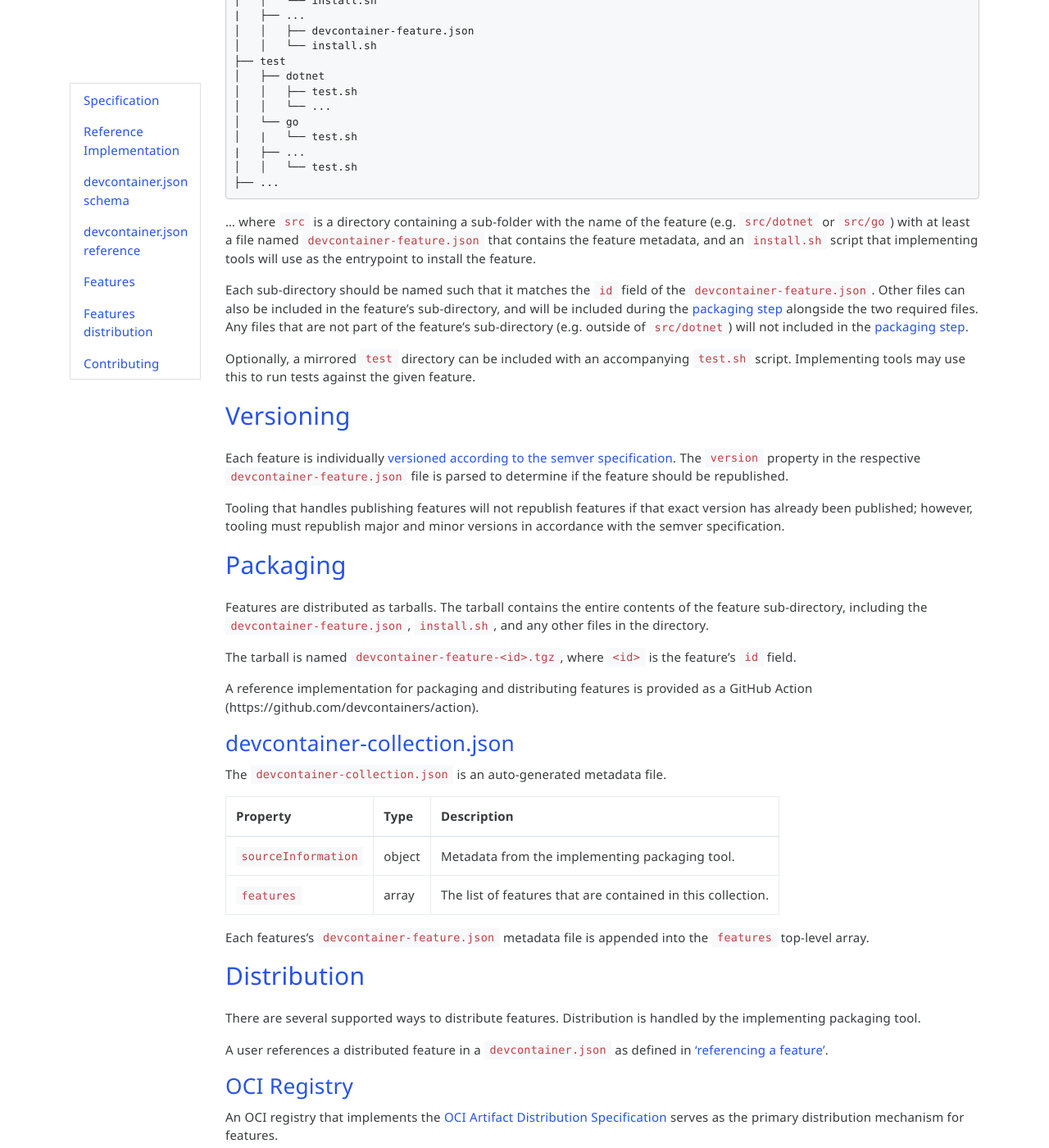
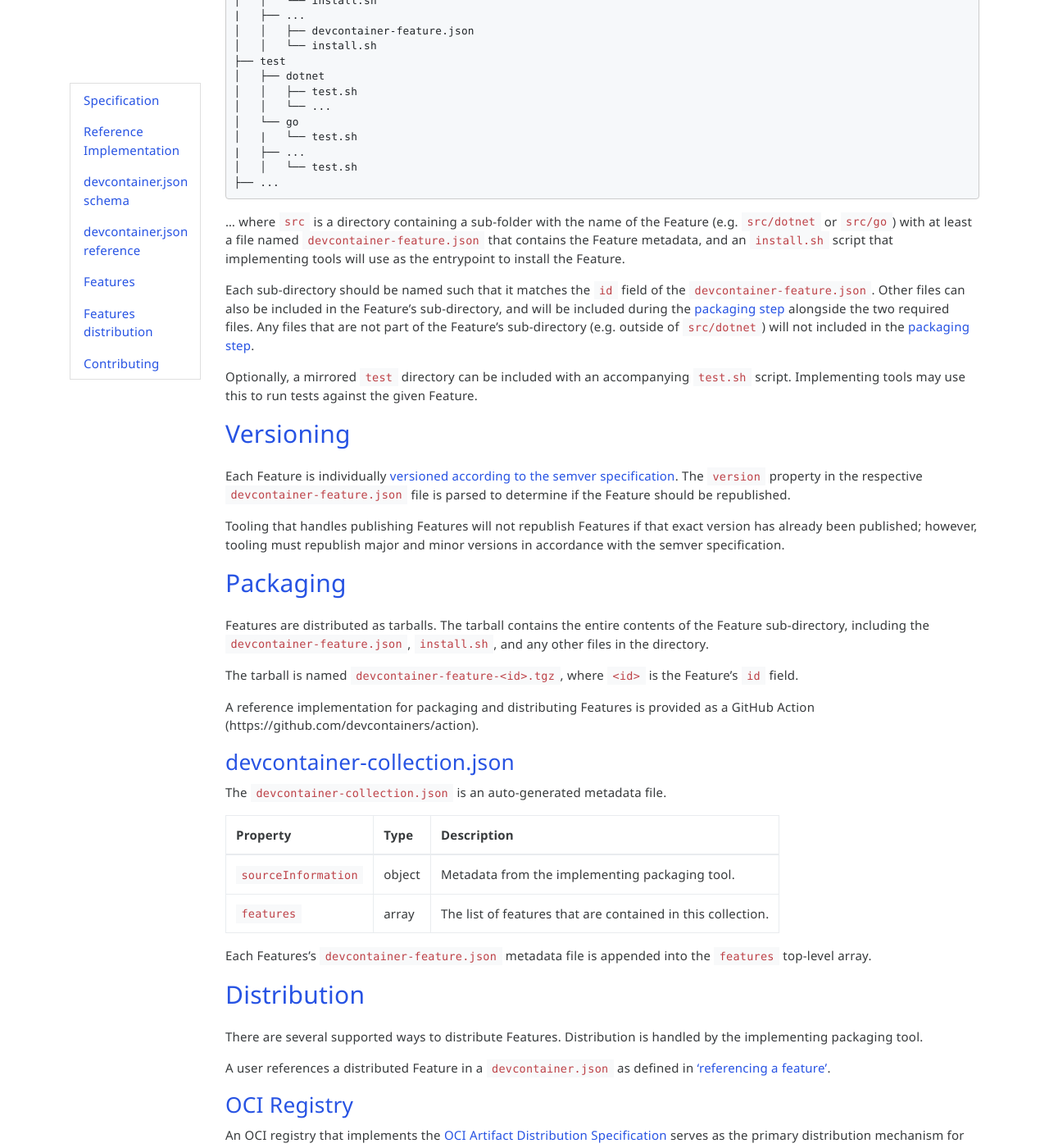
Before and after one commit to devcontainers/devcontainers.github.io, a Jekyll site: the page built from _implementors/features-distribution.md, in a window 1280 px wide and 1400 px high, scrolled down 1000 px. Shown: the whole window at 82% size. Built offline with Jekyll 4.4.1, drawn with Linux system fonts in a browser that asks for light colours; nearby versions of some CDN libraries; comment, search, counter and statistics services are not loaded; some of the changed text lies outside the part shown.

Commit message:
Update features-distribution.md

````diff
--- a/_implementors/features-distribution.md
+++ b/_implementors/features-distribution.md
@@ -23,7 +23,7 @@ Goals include:
 
 Features source code is stored in a git repository.
 
-For ease of authorship and maintenance, [1..n] features can share a single git repository. This set of features is referred to as a "collection," and will share the same [`devcontainer-collection.json`](#devcontainer-collection.json) file and "namespace" (eg. `<owner>/<repo>`).
+For ease of authorship and maintenance, [1..n] features can share a single git repository. This set of Features is referred to as a "collection," and will share the same [`devcontainer-collection.json`](#devcontainer-collection.json) file and "namespace" (eg. `<owner>/<repo>`).
 
 Source code for the set follows the example file structure below:
 
@@ -53,25 +53,25 @@ Source code for the set follows the example file structure below:
 ├── ...
 ```
 
-... where `src` is a directory containing a sub-folder with the name of the feature (e.g. `src/dotnet` or `src/go`) with at least a file named `devcontainer-feature.json` that contains the feature metadata, and an `install.sh` script that implementing tools will use as the entrypoint to install the feature.
+... where `src` is a directory containing a sub-folder with the name of the Feature (e.g. `src/dotnet` or `src/go`) with at least a file named `devcontainer-feature.json` that contains the Feature metadata, and an `install.sh` script that implementing tools will use as the entrypoint to install the Feature.
 
-Each sub-directory should be named such that it matches the `id` field of the `devcontainer-feature.json`.  Other files can also be included in the feature's sub-directory, and will be included during the [packaging step](#packaging) alongside the two required files.  Any files that are not part of the feature's sub-directory (e.g. outside of `src/dotnet`) will not included in the [packaging step](#packaging).
+Each sub-directory should be named such that it matches the `id` field of the `devcontainer-feature.json`.  Other files can also be included in the Feature's sub-directory, and will be included during the [packaging step](#packaging) alongside the two required files.  Any files that are not part of the Feature's sub-directory (e.g. outside of `src/dotnet`) will not included in the [packaging step](#packaging).
 
-Optionally, a mirrored `test` directory can be included with an accompanying `test.sh` script.  Implementing tools may use this to run tests against the given feature.
+Optionally, a mirrored `test` directory can be included with an accompanying `test.sh` script.  Implementing tools may use this to run tests against the given Feature.
 
 ## <a href="#versioning" name="versioning" class="anchor"> Versioning </a>
 
-Each feature is individually [versioned according to the semver specification](https://semver.org/).  The `version` property in the respective `devcontainer-feature.json` file is parsed to determine if the feature should be republished.
+Each Feature is individually [versioned according to the semver specification](https://semver.org/).  The `version` property in the respective `devcontainer-feature.json` file is parsed to determine if the Feature should be republished.
 
-Tooling that handles publishing features will not republish features if that exact version has already been published; however, tooling must republish major and minor versions in accordance with the semver specification.
+Tooling that handles publishing Features will not republish Features if that exact version has already been published; however, tooling must republish major and minor versions in accordance with the semver specification.
 
 ## <a href="#packaging" name="packaging" class="anchor"> Packaging </a>
 
-Features are distributed as tarballs.  The tarball contains the entire contents of the feature sub-directory, including the `devcontainer-feature.json`, `install.sh`, and any other files in the directory.
+Features are distributed as tarballs. The tarball contains the entire contents of the Feature sub-directory, including the `devcontainer-feature.json`, `install.sh`, and any other files in the directory.
 
-The tarball is named `devcontainer-feature-<id>.tgz`, where `<id>` is the feature's `id` field.
+The tarball is named `devcontainer-feature-<id>.tgz`, where `<id>` is the Feature's `id` field.
 
-A reference implementation for packaging and distributing features is provided as a GitHub Action (https://github.com/devcontainers/action).
+A reference implementation for packaging and distributing Features is provided as a GitHub Action (https://github.com/devcontainers/action).
 
 ### <a href="#devcontainer-collection-json" name="devcontainer-collection-json" class="anchor"> devcontainer-collection.json </a>
 
@@ -83,25 +83,25 @@ The `devcontainer-collection.json` is an auto-generated metadata file.
 | `features` | array | The list of features that are contained in this collection.|
 {: .table .table-bordered .table-responsive}
 
-Each features's `devcontainer-feature.json` metadata file is appended into the `features` top-level array.
+Each Features's `devcontainer-feature.json` metadata file is appended into the `features` top-level array.
 
 ## <a href="#distribution" name="distribution" class="anchor"> Distribution </a>
 
-There are several supported ways to distribute features.  Distribution is handled by the implementing packaging tool.
+There are several supported ways to distribute Features.  Distribution is handled by the implementing packaging tool.
 
-A user references a distributed feature in a `devcontainer.json` as defined in ['referencing a feature'](../features#referencing-a-feature).
+A user references a distributed Feature in a `devcontainer.json` as defined in ['referencing a feature'](../features#referencing-a-feature).
 
 ### <a href="#oci-registry" name="oci-registry" class="anchor"> OCI Registry </a>
 
-An OCI registry that implements the [OCI Artifact Distribution Specification](https://github.com/opencontainers/distribution-spec) serves as the primary distribution mechanism for features.
+An OCI registry that implements the [OCI Artifact Distribution Specification](https://github.com/opencontainers/distribution-spec) serves as the primary distribution mechanism for Features.
 
-Each packaged feature is pushed to the registry following the naming convention `<registry>/<namespace>/<id>[:version]`, where version is the major, minor, and patch version of the feature, according to the semver specification.
+Each packaged Feature is pushed to the registry following the naming convention `<registry>/<namespace>/<id>[:version]`, where version is the major, minor, and patch version of the Feature, according to the semver specification.
 
-> **Note:** The `namespace` is a unique indentifier for the collection of features.  There are no strict rules for the `namespace`; however, one pattern is to set `namespace` equal to source repository's `<owner>/<repo>`.
+> **Note:** The `namespace` is a unique indentifier for the collection of Features.  There are no strict rules for the `namespace`; however, one pattern is to set `namespace` equal to source repository's `<owner>/<repo>`.
 
 A custom media type `application/vnd.devcontainers` and `application/vnd.devcontainers.layer.v1+tar` are used as demonstrated below.
 
-For example, the `go` feature in the `devcontainers/features` namespace at version `1.2.3` would be pushed to the ghcr.io OCI registry.
+For example, the `go` Feature in the `devcontainers/features` namespace at version `1.2.3` would be pushed to the ghcr.io OCI registry.
 
 > **Note:** The example below uses [`oras`](https://oras.land/) for demonstration purposes.  A supporting tool should directly implement the required functionality from the aforementioned OCI artifact distribution specification.
 
@@ -121,7 +121,7 @@ do
 done
 ```
 
-The "namespace" is the globally identifiable name for the collection of features. (eg: `owner/repo` for the source code's git repository).
+The "namespace" is the globally identifiable name for the collection of Features. (eg: `owner/repo` for the source code's git repository).
 
 The auto-generated `devcontainer-collection.json` is pushed to the registry with the same `namespace` as above and no accompanying `feature` name. The collection file is always tagged as `latest`.
 
````
Also changed, not shown: other parts of _implementors/features-distribution.md (+13 -5 lines).
